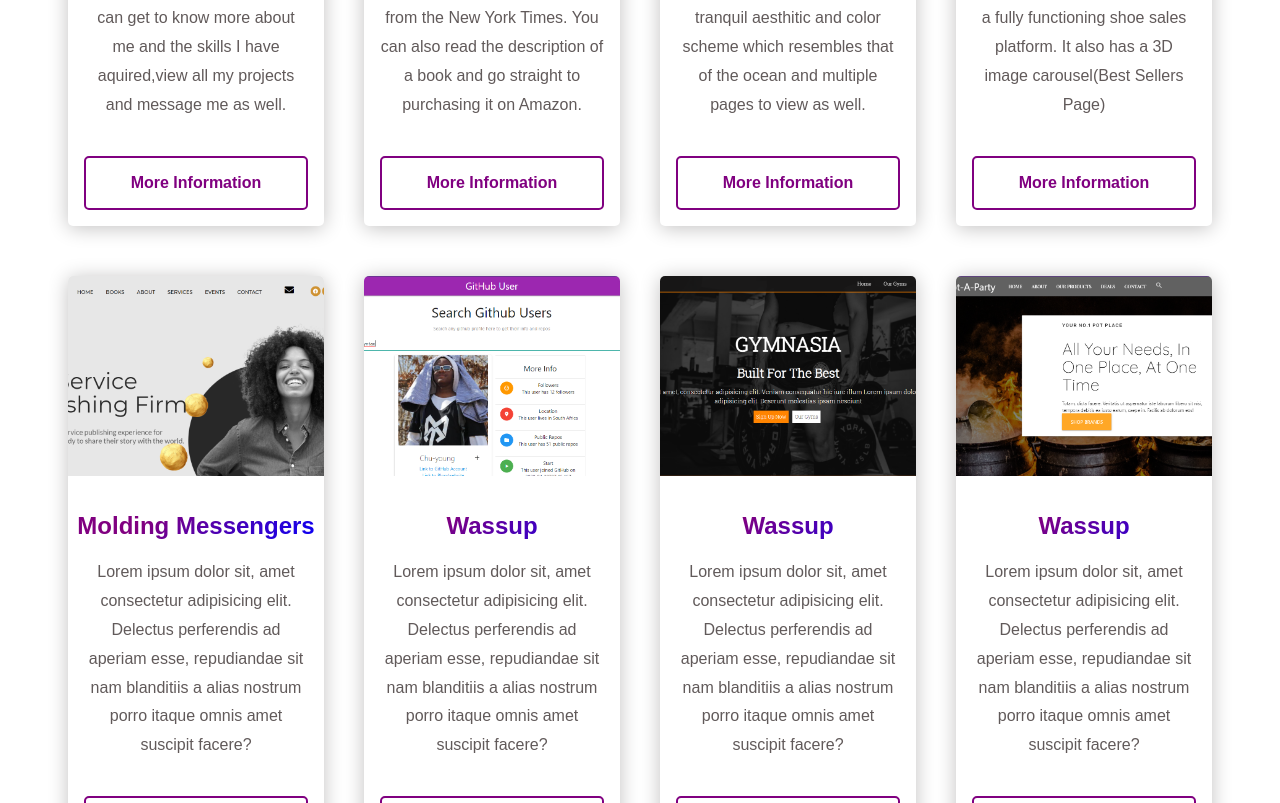
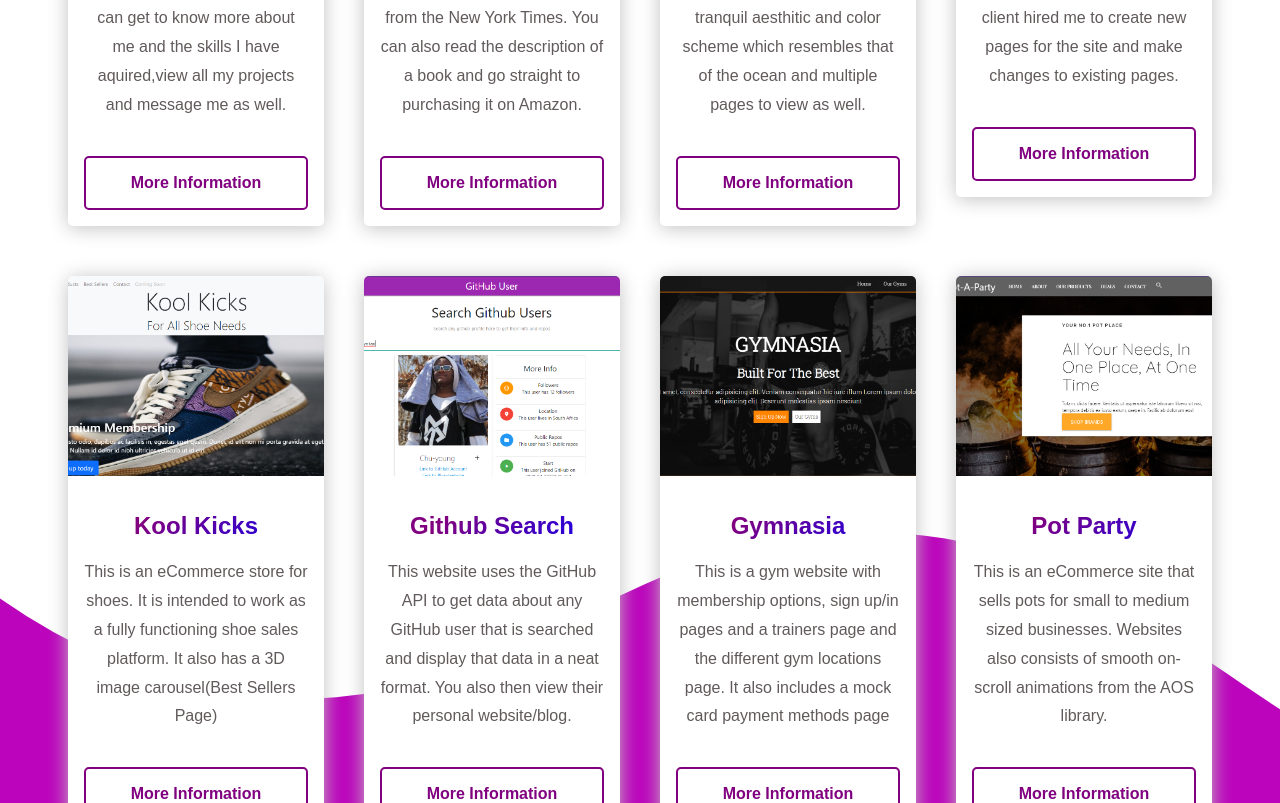
Before and after one commit to chusyntax/new-react-personal-portfolio, a React (Create React App) app: page / in a window 1280 px wide. Shown: the part 2060-2863 px from the top of the page. Built offline with nearby package versions, Linux system fonts and the light colour scheme.

Commit message:
added card info for second card row

```diff
--- a/src/CSS/Projects.module.css
+++ b/src/CSS/Projects.module.css
@@ -1,6 +1,6 @@
 .projectsSection{
   position:relative;
-  height:200vh;
+  height:auto;
   margin-top: 25vh;
   font-family: Nunito Sans,sans-serif!important;
 }
--- a/src/Pages/About.js
+++ b/src/Pages/About.js
@@ -21,7 +21,7 @@ return(
 }}
 > Summary:</h4>
         <div className={AboutStyles.information}>
-            <p>I am a Front End Developer with an eye for creativity. I enjoy writing code, developing web apps/pages and learning new
+            <p>I am a Front End Developer with a very creative mind. I enjoy writing code, developing web apps/pages and learning new
 technologies/languages. I am also progress-driven, a
 quick learner, and highly collaborative.</p>
 
--- a/src/Pages/Projects.js
+++ b/src/Pages/Projects.js
@@ -141,7 +141,40 @@ cardImage={Images.card2}
   </Modal>
 </div>
 
- <div>
+<div>
+<Card heading="Molding Messengers"
+description="A publishing firm's  website  made in WordPress. Here, a client hired me to create new pages for the site and make changes to existing pages."
+gitHub="https://github.com/chusyntax"
+liveSite="https://www.moldingmessengers.com"
+onClick={onOpenModal4}
+cardImage={Images.card4}
+>
+</Card>
+  <Modal open={open4} onClose={onCloseModal4} center>
+  <div className={styles.modalWrapper}>
+
+ <img style={{height:"100%", width:"100%"}} src={Images.card4Mobile} alt="A Landscape" width="100%" height="100%"/>
+
+ <div className={styles.modalContent}>
+     <h1 style={{fontSize:"2rem"}}>Heading</h1>
+    <p>Lorem ipsum dolor sit amet consectetur adipisicing elit. Sint, similique? Tenetur laborum incidunt aspernatur accusantium itaque commodi rem est ea. Odio commodi omnis non veniam saepe consectetur quibusdam. Dolorum, iusto.</p>
+    <p>Made with</p>
+     <div className={styles.buttonLayout}>
+     <button className={styles.innerModalButton}><a href="#!" target="_blank" rel="noreferrer">View Code</a></button>
+     <button className={styles.innerModalButton}><a href="#!" target="_blank" rel="noreferrer">Live Site</a></button>
+     </div>
+ </div>
+
+</div>
+  </Modal>
+</div>
+
+
+</div>
+
+<div className={styles.cardWrapper}>
+
+<div>
  <Card heading="Kool Kicks"
 description="This is an eCommerce store for shoes. It is intended to work as a fully functioning shoe sales platform. It also has a 3D image carousel(Best Sellers Page)"
 gitHub="https://github.com/chewyscode/eCommerce"
@@ -170,49 +203,16 @@ cardImage={Images.card3}
 </div>
 
 
-</div>
-
-<div className={styles.cardWrapper}>
-
-
-<div>
-<Card heading="Molding Messengers"
-description="Lorem ipsum dolor sit, amet consectetur adipisicing elit. Delectus perferendis ad aperiam esse, repudiandae sit nam blanditiis a alias nostrum porro itaque omnis amet suscipit facere?"
-gitHub="https://github.com/chusyntax"
-liveSite="https://github.com/chusyntax"
-onClick={onOpenModal4}
-cardImage={Images.card4}
->
-</Card>
-  <Modal open={open4} onClose={onCloseModal4} center>
-  <div className={styles.modalWrapper}>
-
- <img style={{height:"100%", width:"100%"}} src={Images.card4Mobile} alt="A Landscape" width="100%" height="100%"/>
-
- <div className={styles.modalContent}>
-     <h1 style={{fontSize:"2rem"}}>Heading</h1>
-    <p>Lorem ipsum dolor sit amet consectetur adipisicing elit. Sint, similique? Tenetur laborum incidunt aspernatur accusantium itaque commodi rem est ea. Odio commodi omnis non veniam saepe consectetur quibusdam. Dolorum, iusto.</p>
-    <p>Made with</p>
-     <div className={styles.buttonLayout}>
-     <button className={styles.innerModalButton}><a href="#!" target="_blank" rel="noreferrer">View Code</a></button>
-     <button className={styles.innerModalButton}><a href="#!" target="_blank" rel="noreferrer">Live Site</a></button>
-     </div>
- </div>
-
-</div>
-  </Modal>
-</div>
-
 
 
 
 
 <div>
 
-<Card heading="Wassup"
-description="Lorem ipsum dolor sit, amet consectetur adipisicing elit. Delectus perferendis ad aperiam esse, repudiandae sit nam blanditiis a alias nostrum porro itaque omnis amet suscipit facere?"
-gitHub="https://github.com/chusyntax"
-liveSite="https://github.com/chusyntax"
+<Card heading="Github Search"
+description="This website uses the GitHub API to get data about any GitHub user that is searched and display that data in a neat format. You also then view their personal website/blog."
+gitHub="https://github.com/chusyntax/JQuery-AJAX-Project"
+liveSite="https://chus-finder-app.netlify.app/"
 onClick={onOpenModal5}
 cardImage={Images.card5}
 >
@@ -237,10 +237,10 @@ cardImage={Images.card5}
 </div>
 
 <div>
-<Card heading="Wassup"
-description="Lorem ipsum dolor sit, amet consectetur adipisicing elit. Delectus perferendis ad aperiam esse, repudiandae sit nam blanditiis a alias nostrum porro itaque omnis amet suscipit facere?"
-gitHub="https://github.com/chusyntax"
-liveSite="https://github.com/chusyntax"
+<Card heading="Gymnasia"
+description="This is a gym website with membership options, sign up/in pages and a trainers page and the different gym locations page. It also includes a mock card payment methods page"
+gitHub="https://gymnasia1.netlify.app/"
+liveSite="https://github.com/chewyscode/gym-website"
 onClick={onOpenModal6}
 cardImage={Images.card6}
 >
@@ -265,10 +265,10 @@ cardImage={Images.card6}
 </div>
 
 <div>
-<Card heading="Wassup"
-description="Lorem ipsum dolor sit, amet consectetur adipisicing elit. Delectus perferendis ad aperiam esse, repudiandae sit nam blanditiis a alias nostrum porro itaque omnis amet suscipit facere?"
-gitHub="https://github.com/chusyntax"
-liveSite="https://github.com/chusyntax"
+<Card heading="Pot Party"
+description="This is an eCommerce site that sells pots for small to medium sized businesses. Websites also consists of smooth on-scroll animations from the AOS library."
+gitHub="https://pot-a-party.netlify.app/"
+liveSite="https://github.com/chusyntax/pot-a-party"
 onClick={onOpenModal7}
 cardImage={Images.card7}
 >
```
